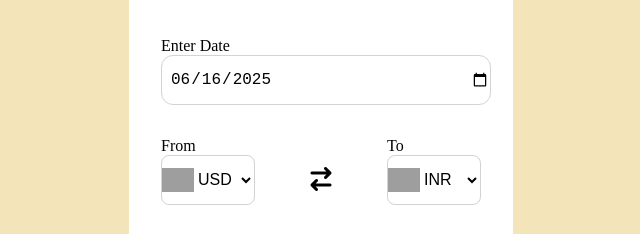
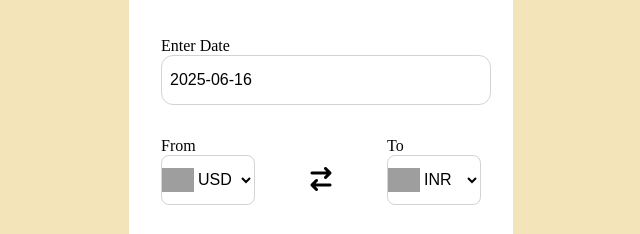
Before and after one commit to Aditya692005/Currency-Converter, a plain HTML site: page index.html in a window 1280 px wide. Shown: the part 304-538 px from the top of the page, 319-959 px from the left. Drawn offline with nearby package versions, Linux system fonts and the light colour scheme; no server answers; grey boxes are pictures that could not be loaded.

Commit message:
Improved date functionality

```diff
--- a/index.html
+++ b/index.html
@@ -6,6 +6,7 @@
     <title>Document</title>
     <link rel="stylesheet" href="style.css">
     <link rel="stylesheet" href="https://cdnjs.cloudflare.com/ajax/libs/font-awesome/6.7.2/css/all.min.css" integrity="sha512-Evv84Mr4kqVGRNSgIGL/F/aIDqQb7xQ2vcrdIwxfjThSH8CSR7PBEakCr51Ck+w+/U6swU2Im1vVX0SVk9ABhg==" crossorigin="anonymous" referrerpolicy="no-referrer" />
+    <link rel="stylesheet" href="https://cdn.jsdelivr.net/npm/flatpickr/dist/flatpickr.min.css">
 </head>
 <body>
     <div class="container">
@@ -17,7 +18,7 @@
             </div>
             <div class="enter-date">
                 <p>Enter Date</p>
-                <input type="date" id="inputDate">
+                <input type="text" id="inputDate">
             </div>
             <div class="dropdown">
                 <div class="from">
@@ -43,6 +44,7 @@
         </form>
     </div>
     <script src="codes.js"></script>
+    <script src="https://cdn.jsdelivr.net/npm/flatpickr"></script>
     <script src="script.js"></script>
 </body>
 </html>
--- a/script.js
+++ b/script.js
@@ -9,10 +9,6 @@ const containers = document.querySelectorAll(".select-container");
 const fromContainer = containers[0];
 const toContainer = containers[1];
 const msg = document.querySelector(".msg");
-var date = new Date().toJSON().split('T');
-const inputDate = document.getElementById("inputDate")
-inputDate.value = inputDate.max = date[0];
-inputDate.min = "2024-03-02"
 
 for(let select of dropdowns) {
     for(currCode in countryList) {
@@ -85,3 +81,16 @@ const updateExchangeRate = async () => {
     let finalAmount = amtVal * actRate;
     msg.innerText = `${amtVal} ${fromCurr.value} = ${finalAmount.toFixed(2)} ${toCurr.value}`
 };
+
+document.addEventListener("DOMContentLoaded", function () {
+    const inputDate = document.getElementById("inputDate");
+    const today = new Date().toJSON().split('T')[0];
+    inputDate.value = inputDate.max = today;
+    inputDate.min = "2024-03-02";
+    flatpickr("#inputDate", {
+        minDate: "2024-03-02",
+        maxDate: today,
+        dateFormat: "Y-m-d"
+    });
+    updateExchangeRate();
+});
--- a/style.css
+++ b/style.css
@@ -21,6 +21,11 @@ body {
 
 .amount {
     margin-bottom: 2.5em;
+}
+
+ #datepicker {
+      padding: 0.5rem;
+      font-size: 1.1rem;
 }
 
 form {
```
